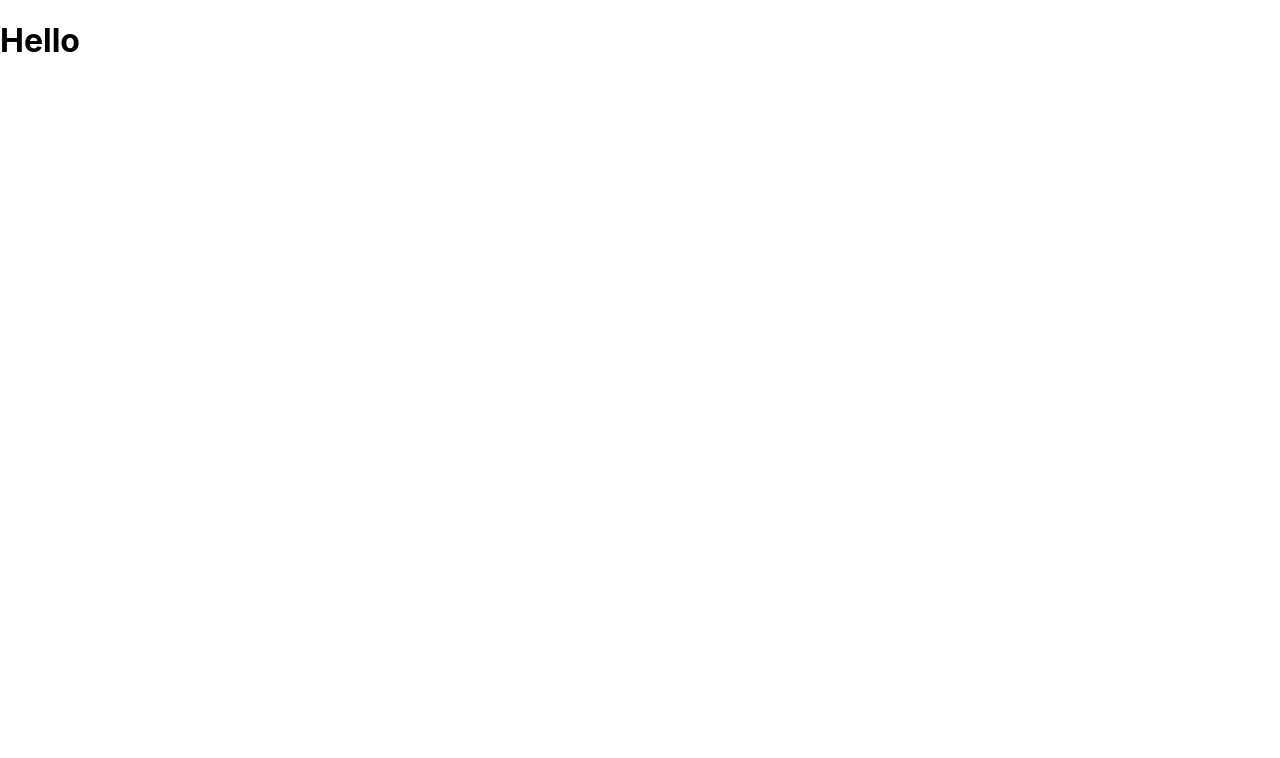
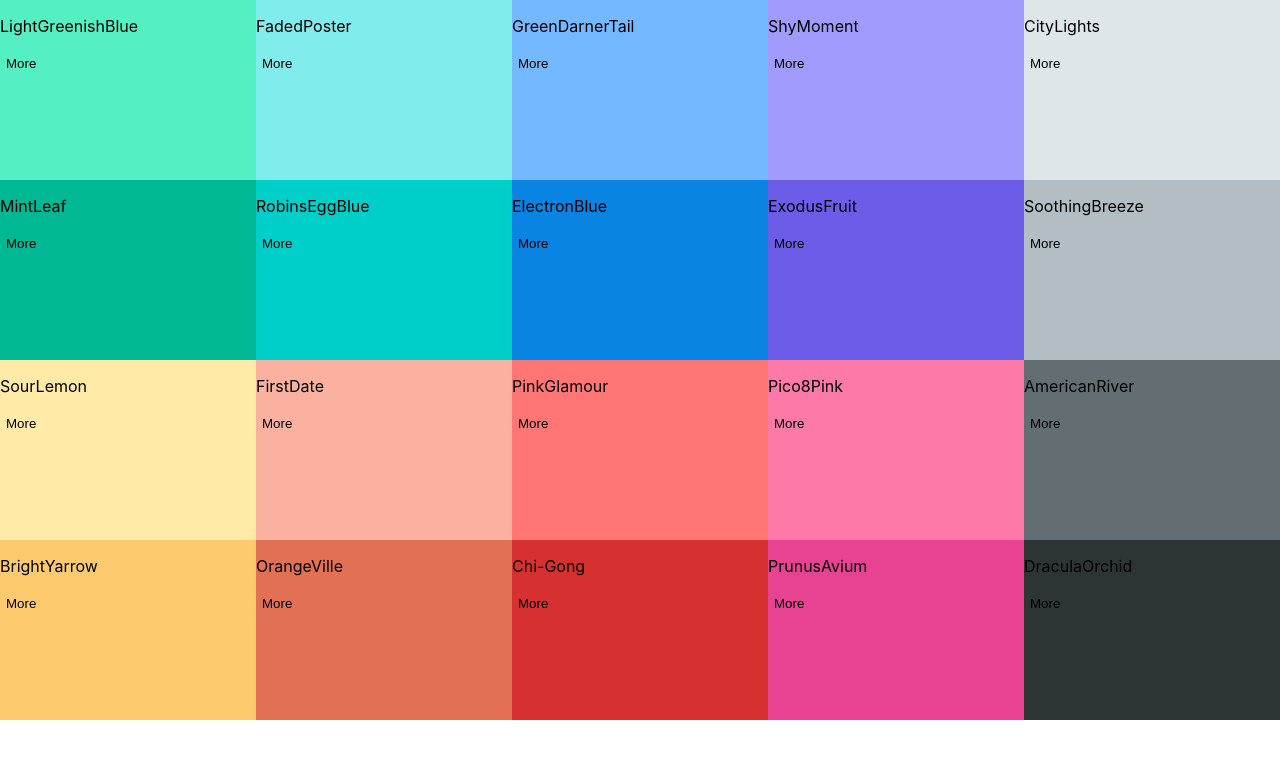
Before and after one commit to andriilukich/color-palette, a React (Create React App) app: page / in a window 1280 px wide. Shown: the top 758 px of the page. Built offline with nearby package versions, Linux system fonts and the light colour scheme.

Commit message:
Added ColorBox component

```diff
--- a/src/App.js
+++ b/src/App.js
@@ -1,11 +1,11 @@
 import React from 'react';
 import Palette from './Palette';
-import paleteeColors from './paletteColors';
+import paletteColors from './paletteColors';
 
 function App() {
   return (
     <div className="App">
-      <Palette {...paleteeColors} />
+      <Palette {...paletteColors[3]} />
     </div>
   );
 }
--- /dev/null
+++ b/src/ColorBox.css
@@ -0,0 +1,19 @@
+.ColorBox {
+  /* position: relative; */
+
+  display: inline-block;
+  width: 20%;
+  height: 25%;
+  margin: 0 auto;
+
+  cursor: pointer;
+}
+
+.ColorBox__btn {
+  background-color: transparent;
+  border: none;
+}
+
+.ColorBox__btn:active, .ColorBox__btn:focus {
+  outline: none;
+}
--- /dev/null
+++ b/src/ColorBox.js
@@ -0,0 +1,15 @@
+import React, { Component } from 'react';
+import './ColorBox.css';
+
+class ColorBox extends Component {
+  render() {
+    return (
+      <div className="ColorBox" style={{ backgroundColor: this.props.background }}>
+        <p className="ColorBox__name">{this.props.name}</p>
+        <button className="ColorBox__btn">More</button>
+      </div>
+    )
+  }
+}
+
+export default ColorBox;
--- /dev/null
+++ b/src/Palette.css
@@ -0,0 +1,7 @@
+.Palette {
+  height: 100vh;
+}
+
+.Palette__colors {
+  height: 90%;
+}
--- a/src/Palette.js
+++ b/src/Palette.js
@@ -1,11 +1,17 @@
 import React, {Component} from 'react';
+import ColorBox from './ColorBox';
+import './Palette.css';
 
 class Palette extends Component{
   render() {
+    const colorBoxes = this.props.colors.map(color => (
+      <ColorBox background={color.color} name={color.name} />
+    ));
+
     return(
       <div className="Palette">
         <div className="Palette__colors">
-          <h1>Hello</h1>
+          {colorBoxes}
         </div>
       </div>
     )
```
